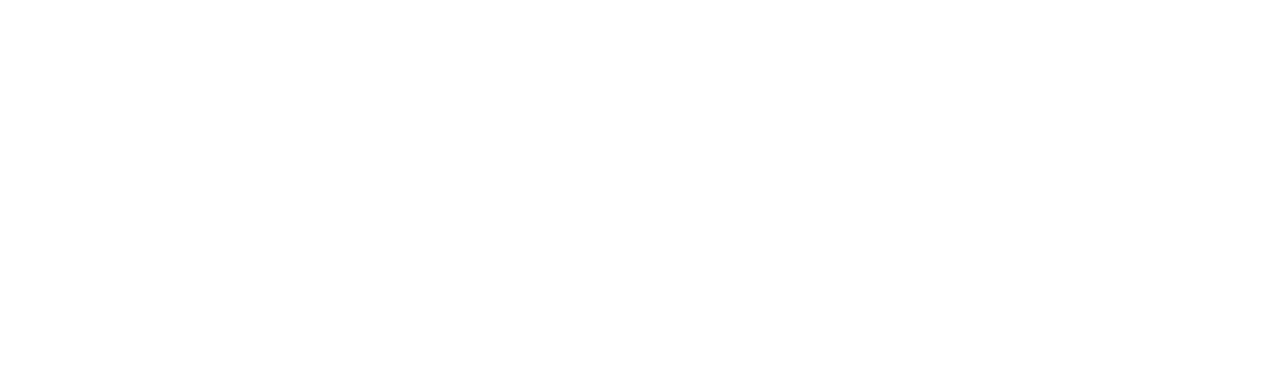
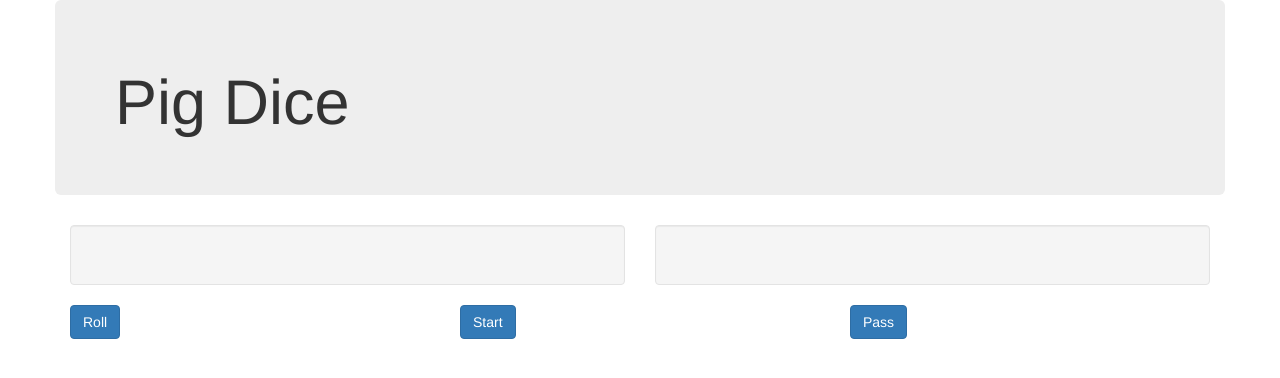
Before and after one commit to MLiamS/pig-dice, a plain HTML site: page index.html in a window 1280 px wide. Drawn offline with nearby package versions, Linux system fonts and the light colour scheme.

Commit message:
add basic html layout and player object constructor

```diff
--- a/index.html
+++ b/index.html
@@ -5,9 +5,39 @@
     <link rel="stylesheet" href="css/styles.css" type="text/css">
     <script src="https://ajax.googleapis.com/ajax/libs/jquery/3.1.1/jquery.min.js"></script>
     <script src="js/scripts.js"></script>
-    <title></title>
+    <title>Pig Dice</title>
   </head>
   <body>
+    <div class="container">
+      <div class="row">
+        <div class="jumbotron">
+          <h1>Pig Dice</h1>
+        </div>
+      </div>
+      <div class="row">
+        <div class="col-md-6">
+          <div class="well">
+            <h3 id="player1Score"></h3>
+          </div>
+        </div>
+        <div class="col-md-6">
+          <div class="well">
+            <h3 id="player2Score"></h3>
+          </div>
+        </div>
+      </div>
+      <div class="row">
+        <div class="col-md-4">
+          <button id="buttonRoll"type="button" class="btn btn-primary">Roll</button>
+        </div>
+        <div class="col-md-4">
+          <button id="buttonStart"type="button" class="btn btn-primary">Start</button>
+        </div>
+        <div class="col-md-4">
+          <button id="buttonPass"type="button" class="btn btn-primary">Pass</button>
+        </div>
+      </div>
+    </div>
 
   </body>
 </html>
--- a/js/scripts.js
+++ b/js/scripts.js
@@ -0,0 +1,13 @@
+// Back-End
+function Player() {
+  this.score = 0;
+  this.tempScore = 0;
+};
+
+// Front-End
+$(function() {
+  $("#buttonStart").click(function() {
+    var player1 = new Player();
+    console.log(player1);
+  });
+});
```
